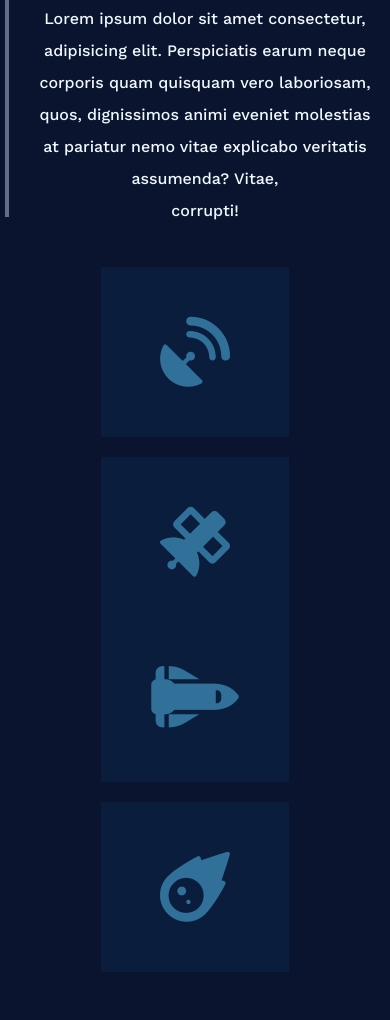
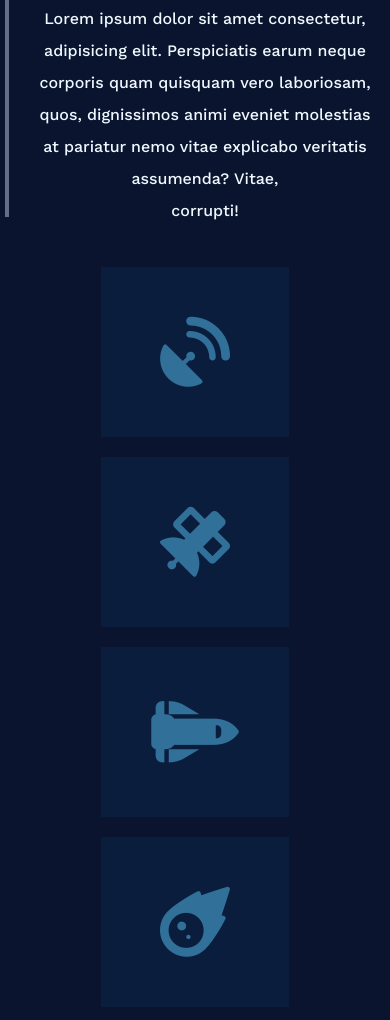
Before and after one commit to Ahmed-Alaraby/project-2, a plain HTML site: page index.html in a window 390 px wide. Shown: the part 1188-2208 px from the top of the page. Drawn offline with nearby package versions, Linux system fonts and the light colour scheme; a web font is replaced by a local one.

Commit message:
commit for services sections

```diff
--- a/css/master.css
+++ b/css/master.css
@@ -213,6 +213,8 @@ header .container ul li{
         display: flex;
         flex-direction: column;
     }
+    .services .container .services-content .icons .col{
+        margin-bottom: 35px;
 }
 .services .container .services-content .text{
     flex-basis: 40%;
```
